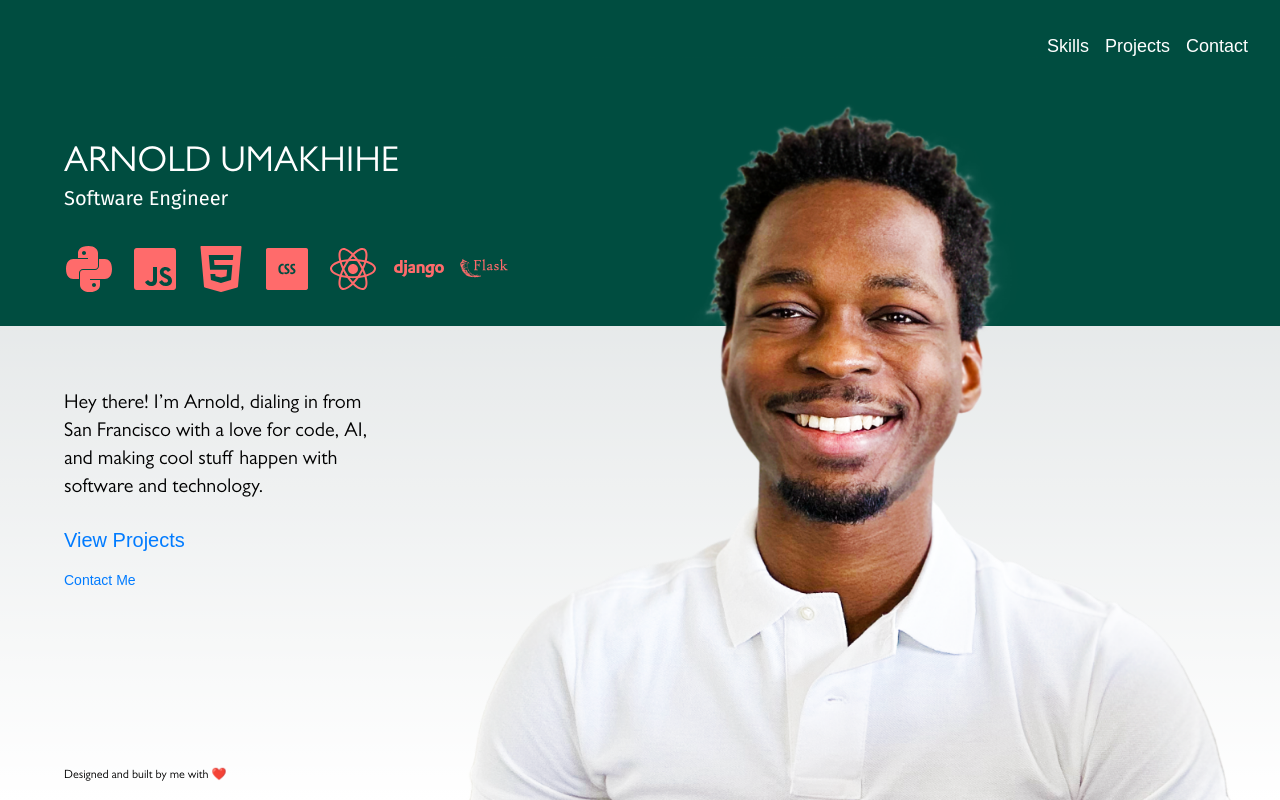
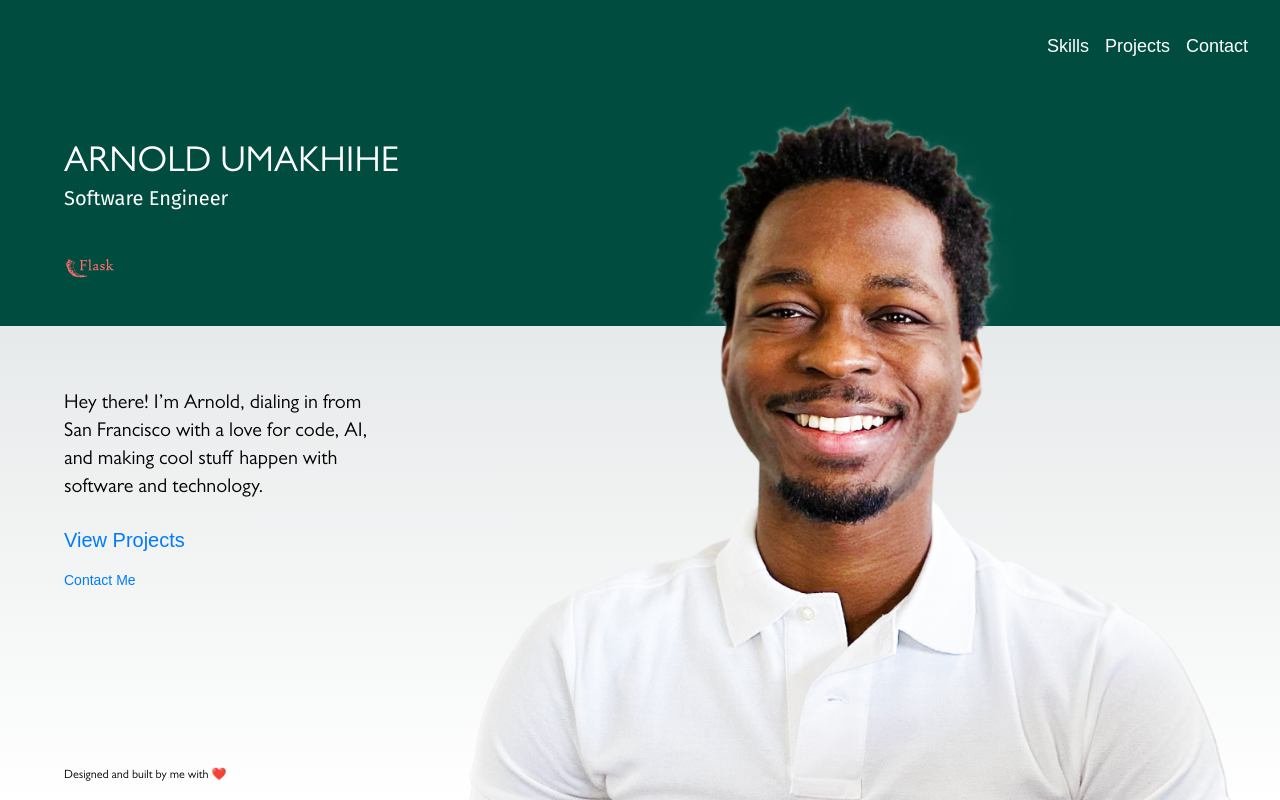
Before and after one commit to classic-arnold/personal-website, a Next.js app: page / in a window 1280 px wide. Built offline with nearby package versions, Linux system fonts and the light colour scheme; a web font is replaced by a local one.

Commit message:
building

```diff
--- a/next.config.mjs
+++ b/next.config.mjs
@@ -1,4 +1,6 @@
 /** @type {import('next').NextConfig} */
-const nextConfig = {};
+const nextConfig = {
+    reactStrictMode: false,
+};
 
 export default nextConfig;
--- a/src/app/globals.css
+++ b/src/app/globals.css
@@ -30,6 +30,11 @@ p, a, li {
   @apply text-xl;
 }
 
+.animate-slide {
+  transition: transform 1s ease-in-out;
+  transform: translate(-4em);
+}
+
 @layer utilities {
   .text-balance {
     text-wrap: balance;
--- a/src/components/skill-display.tsx
+++ b/src/components/skill-display.tsx
@@ -1,3 +1,5 @@
+"use client"
+
 import Image from "next/image"
 
 import python from "/public/icons/skills/Python.svg"
@@ -7,54 +9,70 @@ import css from "/public/icons/skills/CSS.svg"
 import react from "/public/icons/skills/React.svg"
 import django from "/public/icons/skills/Django.svg"
 import flask from "/public/icons/skills/Flask.svg"
+import { useEffect, useRef } from "react"
 
 
 
 export default function SkillDisplay() {
+    const displayContainerRef = useRef<HTMLDivElement>(null);
+
+    const skillsImages = [
+        {
+            image: python,
+            alt: "python icon"
+        },
+        {
+            image: javascript,
+            alt: "javascript icon"
+        },
+        {
+            image: html,
+            alt: "html icon"
+        },
+        {
+            image: css,
+            alt: "css icon"
+        },
+        {
+            image: react,
+            alt: "react icon"
+        },
+        {
+            image: django,
+            alt: "django icon"
+        },
+        {
+            image: flask,
+            alt: "flask icon"
+        },
+    ]
+
+    useEffect(()=>{
+        const icons = displayContainerRef.current?.children
+        if (icons) {
+            for (let i = 0; i < icons?.length; i++) {
+                const icon = icons[i]
+                setTimeout(()=>{
+                    icon.classList.add('animate-slide')
+                    setTimeout(()=>{
+                        icon.remove()
+                    }, 1000 * (i + 1))
+                }, 100 * i)
+            }
+        }
+    }, [])
+
     return (
-        <div className="flex gap-x-4 overflow-hidden">
-            <Image
-            src={python}
-            alt="python icon"
-            width={50}
-            height={50}
-            />
-            <Image
-            src={javascript}
-            alt="javascript icon"
-            width={50}
-            height={50}
-            />
-            <Image
-            src={html}
-            alt="html icon"
-            width={50}
-            height={50}
-            />
-            <Image
-            src={css}
-            alt="css icon"
-            width={50}
-            height={50}
-            />
-            <Image
-            src={react}
-            alt="react icon"
-            width={50}
-            height={50}
-            />
-            <Image
-            src={django}
-            alt="django icon"
-            width={50}
-            height={50}
-            />
-            <Image
-            src={flask}
-            alt="flask icon"
-            width={50}
-            height={50}
-            />
+        <div ref={displayContainerRef} className="flex gap-x-4 overflow-hidden">
+            {skillsImages.map((skillImage, i) => (
+                <Image
+                src={skillImage.image}
+                alt={skillImage.alt}
+                width={50}
+                height={50}
+                key={i}
+                />
+            ))}
         </div>
     )
 }
```
